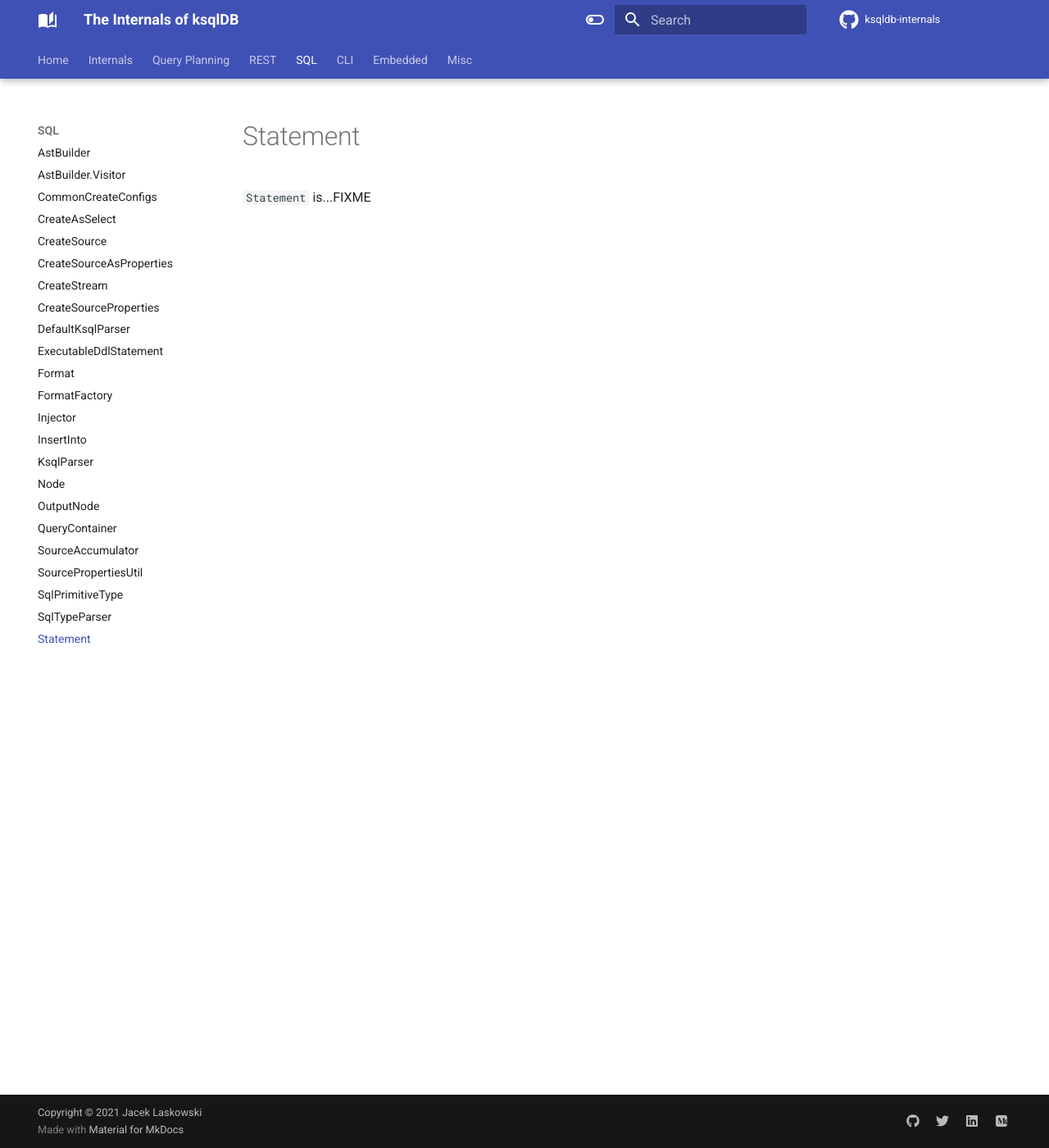
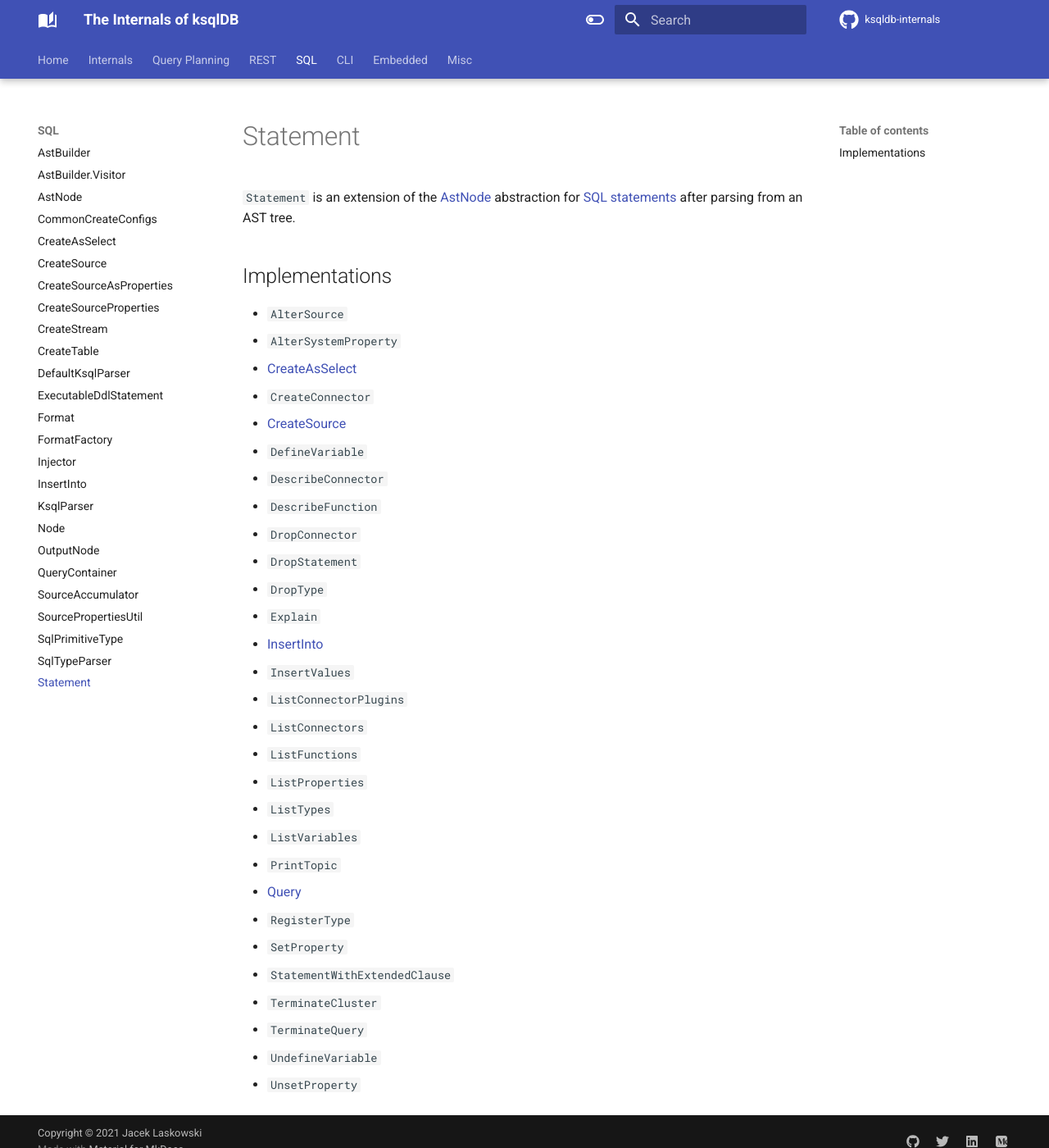
Before and after one commit to japila-books/ksqldb-internals, an MkDocs documentation site: the page built from docs/Statement.md, in a window 1280 px wide and 1400 px high. Shown: the whole window at 82% size. Built offline with MkDocs 1.6.1 and Material for MkDocs 9.7.7, drawn with Linux system fonts in a browser that asks for light colours; comment, search, counter and statistics services are not loaded.

Commit message:
SQL Parsing

```diff
--- a/docs/Statement.md
+++ b/docs/Statement.md
@@ -1,3 +1,35 @@
 # Statement
 
-`Statement` is...FIXME
+`Statement` is an extension of the [AstNode](AstNode.md) abstraction for [SQL statements](#implementations) after parsing from an AST tree.
+
+## Implementations
+
+* `AlterSource`
+* `AlterSystemProperty`
+* [CreateAsSelect](CreateAsSelect.md)
+* `CreateConnector`
+* [CreateSource](CreateSource.md)
+* `DefineVariable`
+* `DescribeConnector`
+* `DescribeFunction`
+* `DropConnector`
+* `DropStatement`
+* `DropType`
+* `Explain`
+* [InsertInto](InsertInto.md)
+* `InsertValues`
+* `ListConnectorPlugins`
+* `ListConnectors`
+* `ListFunctions`
+* `ListProperties`
+* `ListTypes`
+* `ListVariables`
+* `PrintTopic`
+* [Query](Query.md)
+* `RegisterType`
+* `SetProperty`
+* `StatementWithExtendedClause`
+* `TerminateCluster`
+* `TerminateQuery`
+* `UndefineVariable`
+* `UnsetProperty`
--- a/mkdocs.yml
+++ b/mkdocs.yml
@@ -203,12 +203,14 @@ nav:
   - SQL:
     - AstBuilder: AstBuilder.md
     - AstBuilder.Visitor: AstBuilder_Visitor.md
+    - AstNode: AstNode.md
     - CommonCreateConfigs: CommonCreateConfigs.md
     - CreateAsSelect: CreateAsSelect.md
     - CreateSource: CreateSource.md
     - CreateSourceAsProperties: CreateSourceAsProperties.md
+    - CreateSourceProperties: CreateSourceProperties.md
     - CreateStream: CreateStream.md
-    - CreateSourceProperties: CreateSourceProperties.md
+    - CreateTable: CreateTable.md
     - DefaultKsqlParser: DefaultKsqlParser.md
     - ExecutableDdlStatement: ExecutableDdlStatement.md
     - Format: Format.md
```
Also changed, not shown: docs/AstBuilder_Visitor.md (+36 -2 lines), docs/AstNode.md (added, +33 -0 lines), docs/CommonCreateConfigs.md (+2 -0 lines), docs/CreateSourceProperties.md (+28 -2 lines), docs/CreateTable.md (added, +3 -0 lines).
